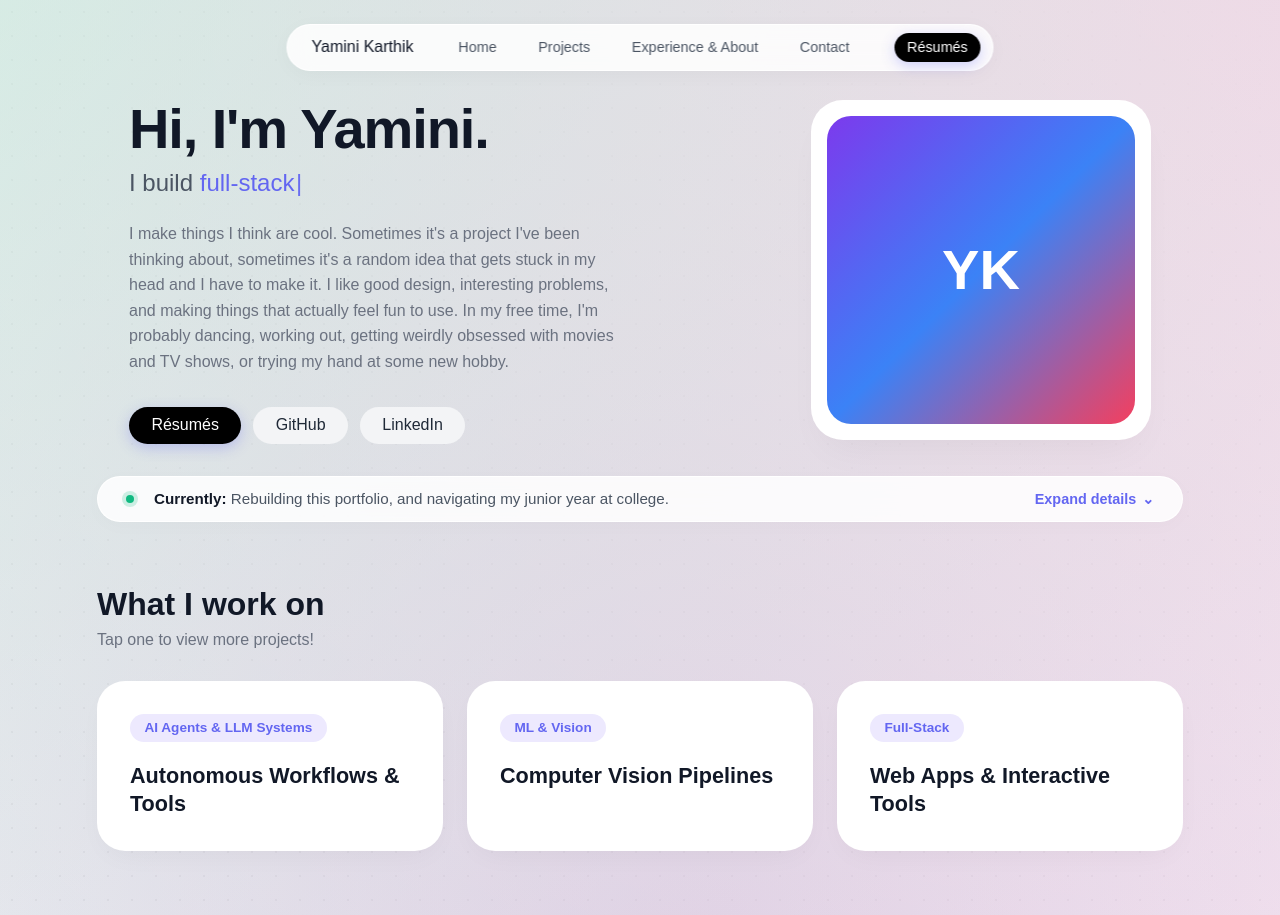
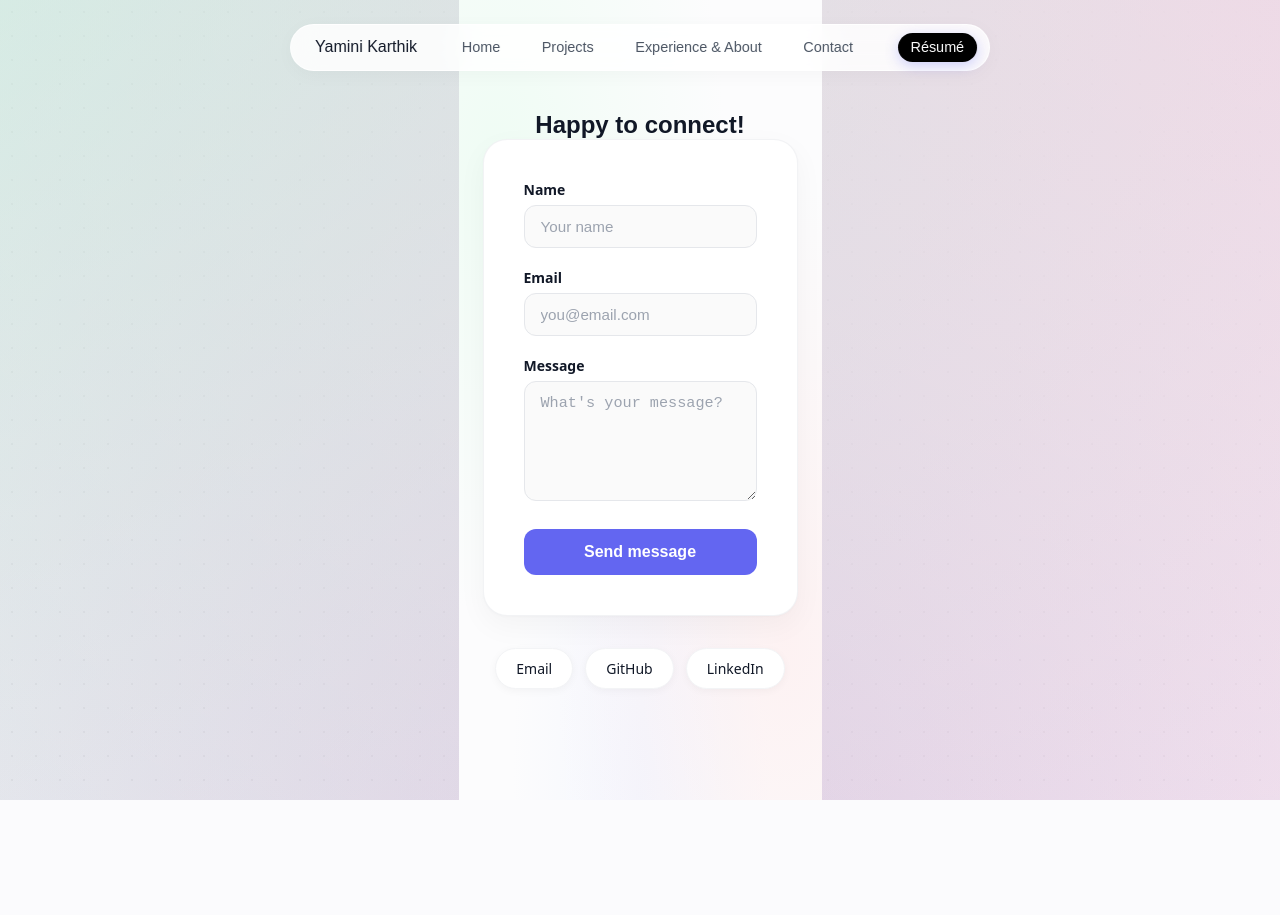
Before and after one commit to Yamini1025/Personal-Portfolio-Website, a React (Vite) app: page /contact in a window 1280 px wide. After the commit the page ends 800 px from the top, so only its background shows below. Built offline with nearby package versions, Linux system fonts and the light colour scheme.

Commit message:
installed react router dom and implemented contact page

```diff
--- /dev/null
+++ b/css/contact.css
@@ -0,0 +1,135 @@
+.contact-section {
+  display: flex;
+  flex-direction: column;
+  align-items: center;
+  justify-content: center;
+  min-height: 100vh;
+  padding: 3rem 1.5rem;
+  background-color: #fcfcfd;
+  background-image:
+    radial-gradient(at 10% 20%, rgba(220, 252, 231, 0.4) 0px, transparent 50%),
+    radial-gradient(at 90% 80%, rgba(254, 226, 226, 0.4) 0px, transparent 50%),
+    radial-gradient(at 50% 100%, rgba(238, 242, 255, 0.6) 0px, transparent 50%);
+  font-family: system-ui, -apple-system, BlinkMacSystemFont, 'Segoe UI', Roboto, sans-serif;
+}
+
+.contact-heading {
+  font-size: 2.25rem;
+  font-weight: 700;
+  color: #111827;
+  margin-bottom: 0.75rem;
+  text-align: center;
+}
+
+.contact-subtitle {
+  max-width: 600px;
+  text-align: center;
+  color: #4b5563;
+  font-size: 1rem;
+  line-height: 1.5;
+  margin-bottom: 2.5rem;
+}
+
+.contact-form {
+  background: #ffffff;
+  width: 100%;
+  max-width: 580px;
+  padding: 2.5rem;
+  border-radius: 1.5rem;
+  box-shadow: 0 10px 30px rgba(0, 0, 0, 0.04), 0 1px 3px rgba(0, 0, 0, 0.02);
+  display: flex;
+  flex-direction: column;
+  gap: 1.25rem;
+  border: 1px solid rgba(229, 231, 235, 0.5);
+}
+
+.form-group {
+  display: flex;
+  flex-direction: column;
+  gap: 0.375rem;
+}
+
+.form-group label {
+  font-size: 0.875rem;
+  font-weight: 600;
+  color: #111827;
+}
+
+.form-group input,
+.form-group textarea {
+  width: 100%;
+  padding: 0.75rem 1rem;
+  border-radius: 0.75rem;
+  border: 1px solid #e5e7eb;
+  background-color: #fafafa;
+  font-size: 0.95rem;
+  color: #1f2937;
+  outline: none;
+  transition: all 0.2s ease;
+  box-sizing: border-box;
+}
+
+.form-group input::placeholder,
+.form-group textarea::placeholder {
+  color: #9ca3af;
+}
+
+.form-group input:focus,
+.form-group textarea:focus {
+  border-color: #6366f1;
+  background-color: #ffffff;
+  box-shadow: 0 0 0 3px rgba(99, 102, 241, 0.15);
+}
+
+.form-group textarea {
+  min-height: 120px;
+  resize: vertical;
+}
+
+.submit-btn {
+  width: 100%;
+  padding: 0.875rem;
+  margin-top: 0.5rem;
+  border: none;
+  border-radius: 0.75rem;
+  background-color: #6366f1;
+  color: #ffffff;
+  font-weight: 600;
+  font-size: 1rem;
+  cursor: pointer;
+  transition: background-color 0.2s ease, transform 0.1s ease;
+}
+
+.submit-btn:hover {
+  background-color: #4f46e5;
+}
+
+.submit-btn:active {
+  transform: scale(0.99);
+}
+
+.hero-buttons {
+  display: flex;
+  justify-content: center;
+  gap: 0.75rem;
+  margin-top: 2rem;
+}
+
+.contact-button {
+  padding: 0.625rem 1.25rem;
+  background-color: #ffffff;
+  color: #111827;
+  border-radius: 9999px;
+  text-decoration: none;
+  font-size: 0.875rem;
+  font-weight: 500;
+  box-shadow: 0 2px 8px rgba(0, 0, 0, 0.04);
+  border: 1px solid #f3f4f6;
+  transition: all 0.2s ease;
+}
+
+.contact-button:hover {
+  border-color: #e5e7eb;
+  background-color: #f9fafb;
+  transform: translateY(-1px);
+}
--- a/frontend/App.jsx
+++ b/frontend/App.jsx
@@ -1,18 +1,30 @@
 import React from 'react';
+import { BrowserRouter as Router, Routes, Route } from 'react-router-dom';
 import Navbar from './Navbar';
 import Home from './Home';
 import StatusBanner from './StatusBanner';
 import WorkAreas from './WorkAreas';
+import Contact from './Contact';
 
 export default function App() {
     return (
+        <Router>
             <div className="app">
                 <Navbar />
                 <main className="main-content">
+                    <Routes>
+                        <Route path="/" element={
+                            <>
                                 <Home />
                                 <StatusBanner />
                                 <WorkAreas />
+                            </>
+                        } />
+
+                        <Route path="/contact" element={<Contact />} />
+                    </Routes>
                 </main>
             </div>
-    )
+        </Router>
+    );
 }
--- a/frontend/Contact.jsx
+++ b/frontend/Contact.jsx
@@ -1,23 +1,35 @@
 import React, { useState } from 'react';
+import '../css/contact.css'
 
 export default function Contact() {
     const [name, setName] = useState('');
     const [email, setEmail] = useState('');
     const [message, setMessage] = useState('');
+
+    const handleSubmit = (e) => {
+        e.preventDefault();
+    }
+
     return (
-        <section>
+        <section id="contact" className="contact-section">
             <h2>Happy to connect!</h2>
-            <form>
+            <form onSubmit={handleSubmit} className="contact-form">
+                <div className = "form-group">
                     <label>Name</label>
                     <input type='text' placeholder="Your name" value={name} onChange={(e) => setName(e.target.value)} />
+                </div>
 
+                <div className = "form-group">
                     <label>Email</label>
                     <input type='email' placeholder="you@email.com" value={email} onChange={(e) => setEmail(e.target.value)} />
+                </div>
 
+                <div className = "form-group">
                     <label>Message</label>
                     <textarea placeholder="What's your message?" value={message} onChange={(e) => setMessage(e.target.value)} />
+                </div>
 
-                <button type="submit">Send message</button>
+                <button type="submit" className="submit-btn">Send message</button>
             </form>
             <div className="hero-buttons">
                     <a href="mailto:yamini.karthik06@gmail.com" className="contact-button">Email</a>
@@ -25,7 +37,6 @@ export default function Contact() {
                     <a href="https://www.linkedin.com/in/yamini-karthik/" className="contact-button">LinkedIn</a>
             </div>
         </section>
-
     )
 
 }
--- a/frontend/Home.jsx
+++ b/frontend/Home.jsx
@@ -31,7 +31,7 @@ export default function Home() {
     }, [charIndex, isDeleting, wordIndex]);
 
     return (
-        <section id="home" class="hero-section">
+        <section id="home" className="hero-section">
             <div className="hero-content">
                 <h1>Hi, I'm Yamini.</h1>
                 <h2>
@@ -43,7 +43,7 @@ export default function Home() {
                 use. In my free time, I'm probably dancing, working out, getting weirdly obsessed with
                 movies and TV shows, or trying my hand at some new hobby.
                 </p>
-                <div class="hero-buttons">
+                <div className="hero-buttons">
                     <a href="resume.pdf" className="btn-primary">Résumés</a>
                     <a href="https://github.com/Yamini1025" className="btn-secondary">GitHub</a>
                     <a href="https://www.linkedin.com/in/yamini-karthik/" className="btn-secondary">LinkedIn</a>
--- a/frontend/Navbar.jsx
+++ b/frontend/Navbar.jsx
@@ -1,16 +1,17 @@
 import React from 'react';
+import { Link } from 'react-router-dom';
 
 export default function Navbar() {
     return (
         <header className="navbar">
             <div className="navbar-logo">Yamini Karthik</div>
             <nav className="navbar-links">
-                <a href="#home" class="btn-other">Home</a>
-                <a href="#projects" class="btn-other">Projects</a>
-                <a href="#experience" class="btn-other">Experience & About</a>
-                <a href="#contact" class="btn-other">Contact</a>
+                <Link to="/" className="btn-other">Home</Link>
+                <Link to="/#projects" className="btn-other">Projects</Link>
+                <Link to="/#experience" className="btn-other">Experience & About</Link>
+                <Link to="/contact" className="btn-other">Contact</Link>
             </nav>
-            <a href="/resume.pdf" class="btn-primary">Résumés</a>
+            <a href="/resume.pdf" className="btn-primary">Résumé</a>
         </header>
-    )
+    );
 }
--- a/package.json
+++ b/package.json
@@ -10,7 +10,8 @@
   },
   "dependencies": {
     "react": "^18.3.1",
-    "react-dom": "^18.3.1"
+    "react-dom": "^18.3.1",
+    "react-router-dom": "^7.18.4"
   },
   "devDependencies": {
     "@vitejs/plugin-react": "^4.3.1",
```
Also changed, not shown: 1 other file (tests, documents, lock files or other folders). Lines whose indentation alone changed are shown as unchanged.
